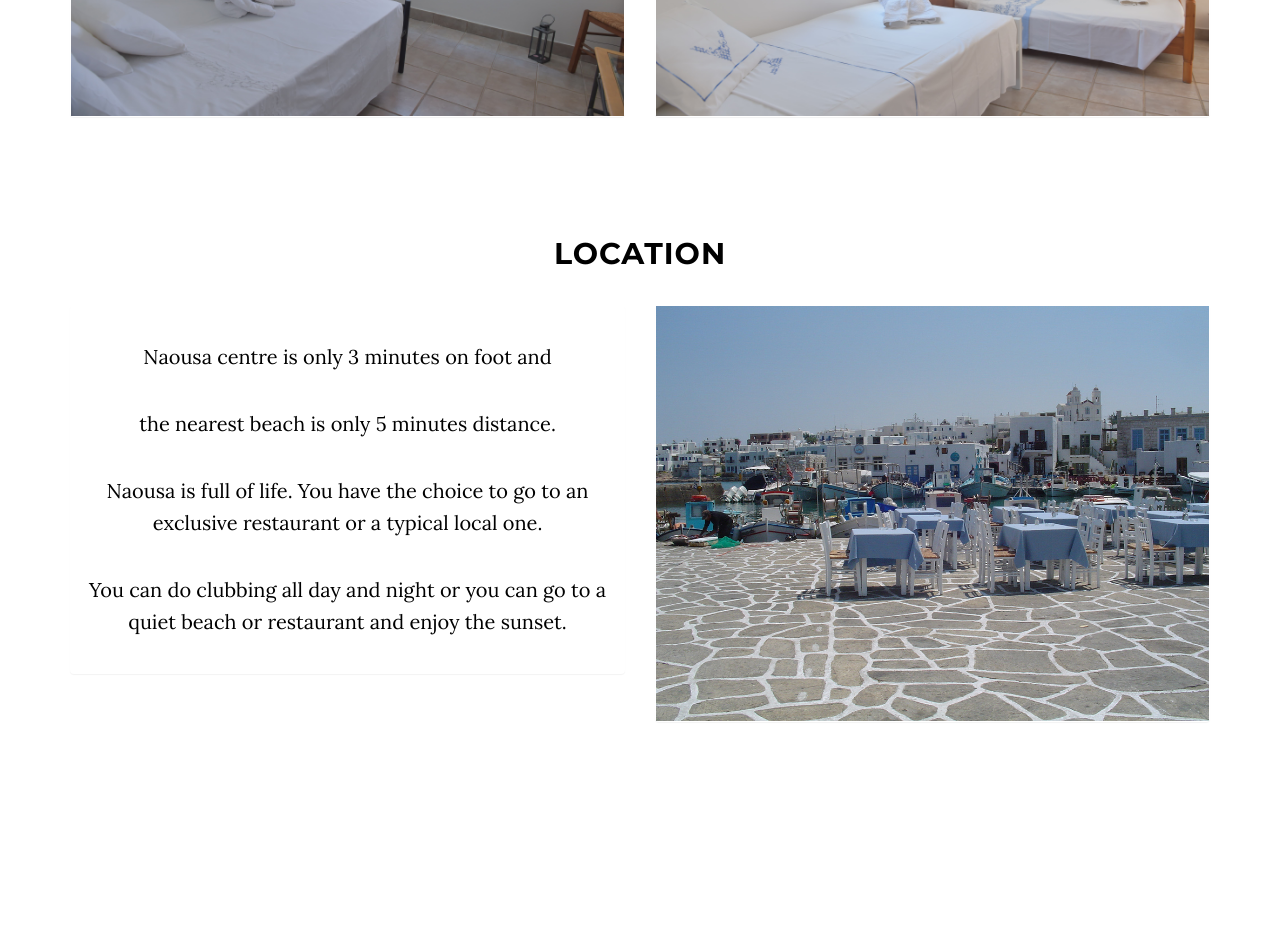
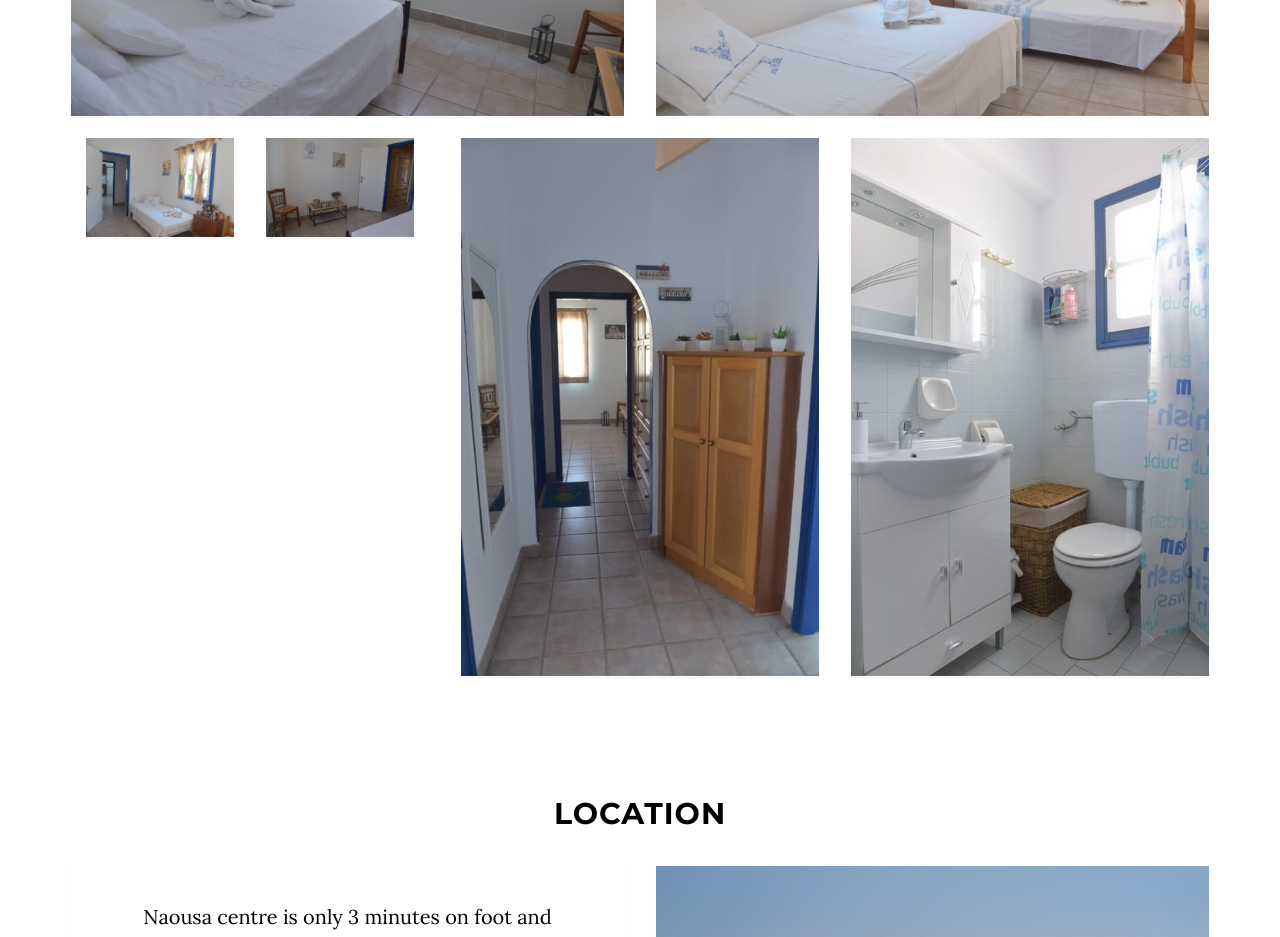
Before and after one commit to bvassilis/paros, a website: page index.html in a window 1280 px wide. Shown: the part 1760-2697 px from the top of the page. Drawn offline with nearby package versions, Linux system fonts and the light colour scheme; some packages are replaced by stand-ins of ours.

Commit message:
import imgs

```diff
--- a/index.html
+++ b/index.html
@@ -132,6 +132,32 @@
                 </div>
             </div>
         </div>
+
+        <div class="row">
+            <div class="col-xs-12 col-sm-4">
+                <div class="col-xs-12 col-sm-6">
+                <div class="panel panel-professional">
+                    <img src="./img/DSC_3480.JPG" style="width:100%" />
+                </div>
+                </div>
+                <div class="col-xs-12 col-sm-6">
+                <div class="panel panel-professional">
+                    <img src="./img/dsc_3597.jpg" style="width:100%" />
+                </div>
+                </div>
+            </div>
+            <div class="col-xs-12 col-sm-4">
+                <div class="panel panel-professional">
+                    <img src="./img/dsc_3609.jpg" style="width:100%" />
+                </div>
+            </div>
+            <div class="col-xs-12 col-sm-4">
+                <div class="panel panel-professional">
+                    <img src="./img/dsc_3537.jpg" style="width:100%" />
+                </div>
+            </div>
+        </div>
+
         </div>
     </section>
 
```
